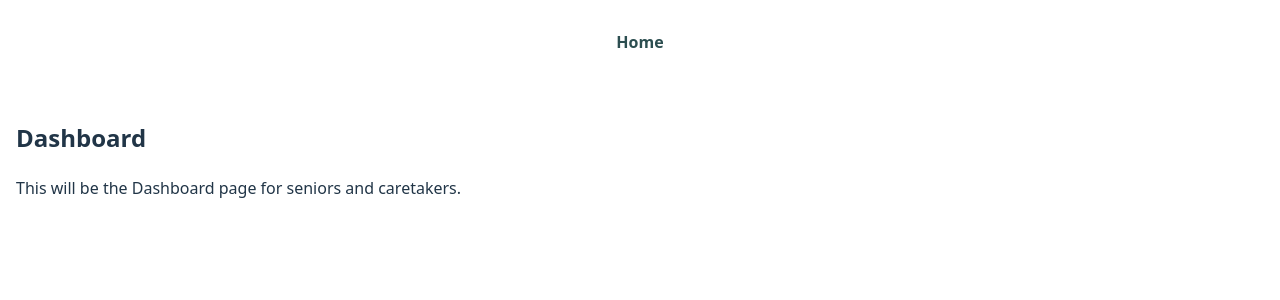
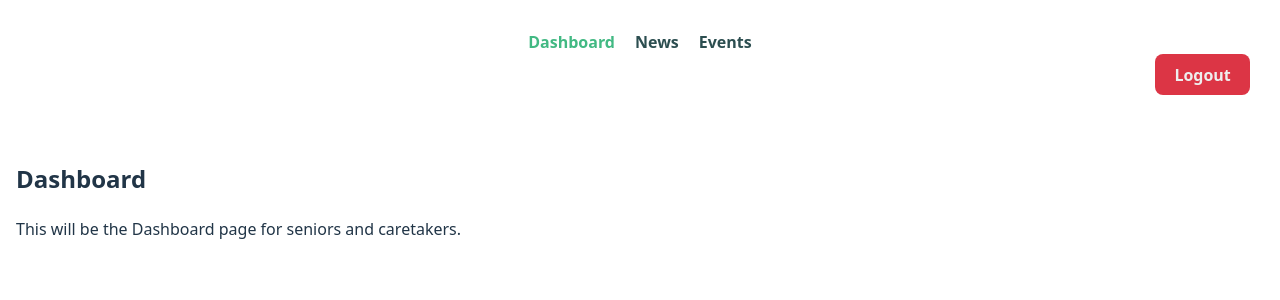
Before and after one commit to 21f3001925/soft-engg-project-may-2025-se-May-11, a Vue app in the folder frontend/: page /login in a window 1280 px wide. Both pictures are taken after typing "Sample", "Sample123" into the empty fields and a click on the button "Sign In". Shown: the top 300 px of the page. Built offline with nearby package versions, Linux system fonts and the light colour scheme.

Commit message:
Update nav and add logout function

```diff
--- a/frontend/src/App.vue
+++ b/frontend/src/App.vue
@@ -1,20 +1,39 @@
 <script setup>
 import { computed } from 'vue';
-import { useRoute } from 'vue-router';
+import { useRoute, useRouter } from 'vue-router';
 
+const router = useRouter();
 const route = useRoute();
+
 const showNav = computed(() => {
   return !['Login', 'Register'].includes(route.name);
 });
+
+const handleLogout = () => {
+  localStorage.removeItem('token');
+  localStorage.removeItem('user');
+  router.push('/login');
+};
 </script>
 
 <template>
-  <div v-if="showNav" id="nav">
-    <router-link to="/">Home</router-link>
+  <div class="app">
+    <nav v-if="showNav" id="nav">
+      <div class="nav-content">
+        <div class="nav-left">
+          <router-link to="/dashboard" class="nav-link">Dashboard</router-link>
+          <router-link to="/news" class="nav-link">News</router-link>
+          <router-link to="/events" class="nav-link">Events</router-link>
+        </div>
+        <div class="nav-right">
+          <button class="logout-button" @click="handleLogout">Logout</button>
+        </div>
+      </div>
+    </nav>
+    <main>
+      <router-view />
+    </main>
   </div>
-  <main>
-    <router-view />
-  </main>
 </template>
 
 <style scoped>
@@ -30,6 +49,21 @@ const showNav = computed(() => {
 #nav a.router-link-exact-active {
   color: #42b983;
 }
+
+.nav-right {
+  display: flex;
+  justify-content: flex-end;
+  align-items: center;
+}
+
+.logout-button {
+  background-color: #dc3545;
+  border: none;
+  color: #eeeeee;
+  font-weight: bold;
+  cursor: pointer;
+}
+
 main {
   padding: 1rem;
 }
```
